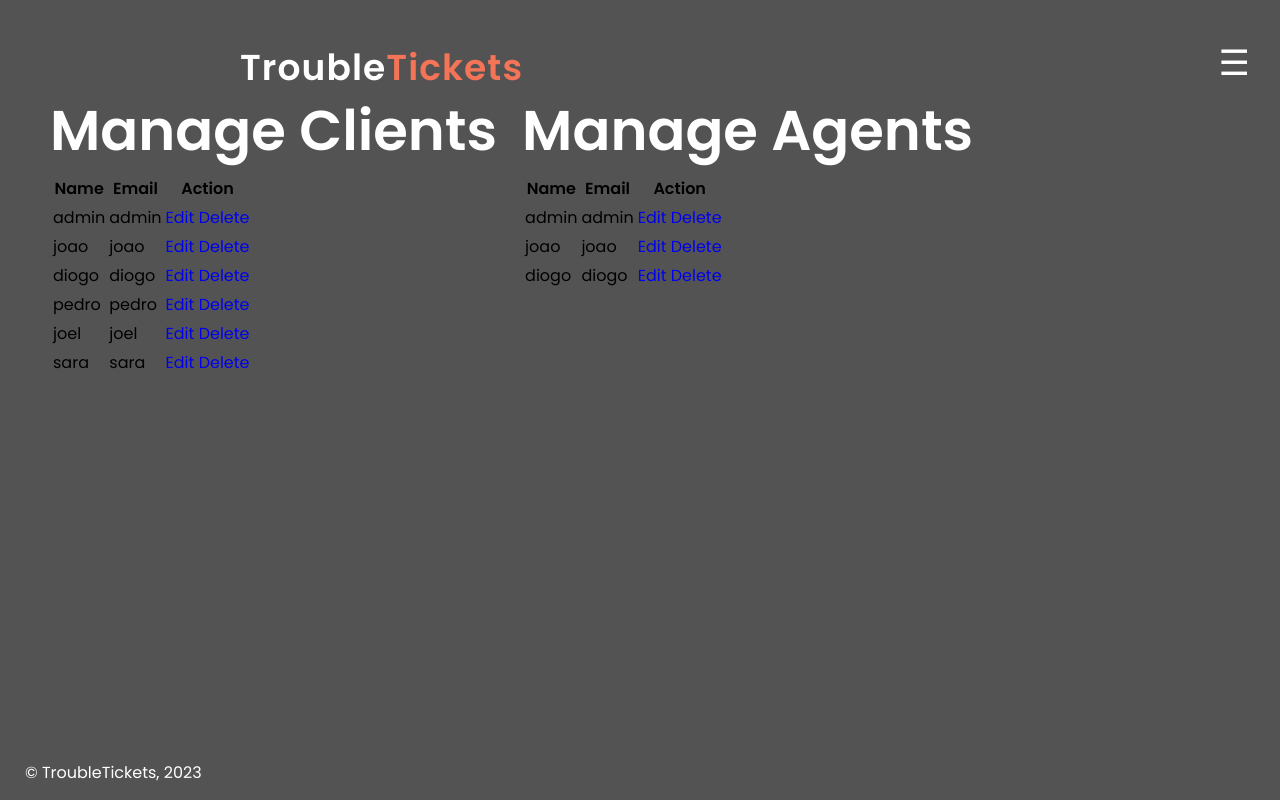
After one commit to Xouteiro/TroubleTickets, a PHP site: page /pages/admin.php in a window 1280 px wide. The commit adds this page. Run offline with PHP 8.4, Linux system fonts and the light colour scheme; the visitor is signed in with stand-in values (Sample User, id 1); data comes from the database, SQL or seed files in the repository.

Commit message:
Admin page

```diff
--- a/css/layout.css
+++ b/css/layout.css
@@ -1,4 +1,3 @@
-
 body {
     display: grid;
     grid-template-columns: 75% 10% 15%;
@@ -28,14 +27,16 @@ header>h1 {
 
 
 /* Hide the menu by default */
-nav#menu, div.username, div.filler{
+nav#menu,
+div.username,
+div.filler {
     display: none;
 }
 
 input#sidebar:not(:checked)+.sidebar {
     display: flex;
     grid-column: 2/-1;
-    grid-row:1/2;
+    grid-row: 1/2;
     justify-self: end;
     align-self: end;
     padding-right: 30px;
@@ -61,19 +62,19 @@ input#sidebar:checked~.username {
     align-content: center;
 }
 
-.username img{
+.username img {
     grid-column: 1/2;
     justify-self: end;
     align-self: center;
     margin-left: 35px;
 }
 
-.username h3{
+.username h3 {
     grid-column: 2/-1;
     justify-self: start;
     align-self: center;
     padding-left: 15px;
-    margin:0px;
+    margin: 0px;
 }
 
 
@@ -96,12 +97,12 @@ input#sidebar:checked~#menu {
 
 nav#menu ul {
     display: grid;
-    grid-template-rows: 1fr 1fr 1fr  1fr;
+    grid-template-rows: 1fr 1fr 1fr 1fr 1fr;
     padding: 0px;
     margin: 0px;
 }
 
-ul li{
+ul li {
     display: flex;
     align-items: center;
     justify-content: center;
@@ -109,8 +110,9 @@ ul li{
 
 
 
-#logout,#login {
-    grid-row: 4/-1;
+#logout,
+#login {
+    grid-row: 5/-1;
     align-self: end;
     justify-self: start;
     padding-left: 35px;
@@ -199,111 +201,118 @@ ul li{
 }
 
 
-section#client-tickets{
-    display:grid;
+section#client-tickets {
+    display: grid;
     grid-column: 1/-1;
-    grid-row:2/5;
-    grid-template-rows:16% 10% 32% 10% 32%;
+    grid-row: 2/5;
+    grid-template-rows: 16% 10% 32% 10% 32%;
 }
 
 
-input#sidebar:checked~section#client-tickets{
-    display:grid;
+input#sidebar:checked~section#client-tickets {
+    display: grid;
     grid-column: 1/2;
-    grid-row:2/5;
-    grid-template-rows:16% 10% 32% 10% 32%;
+    grid-row: 2/5;
+    grid-template-rows: 16% 10% 32% 10% 32%;
 }
 
 
-section#client-tickets>h2{
+section#client-tickets>h2 {
     display: flex;
     grid-row: 1/2;
     align-self: center;
 }
-section#client-tickets:nth-child(3){
+
+section#client-tickets:nth-child(3) {
     display: flex;
     grid-row: 2/3;
     align-items: center;
 }
-div.open-tickets{
+
+div.open-tickets {
     display: flex;
-    grid-row:3/4;
+    grid-row: 3/4;
     align-items: center;
 }
-section#client-tickets:nth-child(2){
-    display:flex;
+
+section#client-tickets:nth-child(2) {
+    display: flex;
     grid-row: 4/5;
     align-items: center;
 }
-div.solved-tickets{
+
+div.solved-tickets {
     display: flex;
-    grid-row:5/-1;
+    grid-row: 5/-1;
     align-items: center;
 }
 
-a.ticket{
+a.ticket {
     display: flex;
     flex-direction: column;
-    margin:8px;
+    margin: 8px;
     margin-left: 12px;
     width: 12em;
     height: 90%;
 
 }
 
-section#faq{
-    display:grid;
+section#faq {
+    display: grid;
     grid-column: 1/-1;
-    grid-row:2/5;
+    grid-row: 2/5;
     gap: 10px;
     grid-template-columns: 20% 80%;
     grid-template-rows: 15% 85%;
 }
-input#sidebar:checked~section#faq{
-    display:grid;
+
+input#sidebar:checked~section#faq {
+    display: grid;
     grid-column: 1/2;
-    grid-row:2/5;
+    grid-row: 2/5;
     grid-template-columns: 20% 80%;
     grid-template-rows: 15% 85%;
 }
 
-section#faq h2{
+section#faq h2 {
     grid-column: 1/-1;
     grid-row: 1/2;
 }
-section#faq div.departments{
+
+section#faq div.departments {
     grid-column: 1/2;
     grid-row: 2/-1;
     padding-left: 10px;
     padding-right: 10px;
 }
-input#sidebar:checked~section#faq div.questions{
+
+input#sidebar:checked~section#faq div.questions {
     grid-column: 2/-1;
     grid-row: 2/-1;
     margin-right: 30px;
 }
 
-section#faq div.questions{
+section#faq div.questions {
     grid-column: 2/-1;
     grid-row: 2/-1;
     margin-right: 80px;
 }
 
 
-section#message{
+section#message {
     display: flex;
     grid-column: 1/-1;
-    grid-row:2/5;
+    grid-row: 2/5;
     flex-direction: column;
 }
 
-input#sidebar:checked~section#message{
+input#sidebar:checked~section#message {
     grid-column: 1/2;
-    grid-row:2/5;
+    grid-row: 2/5;
 }
 
 
-section#message div.client-message{
+section#message div.client-message {
     display: flex;
     flex-direction: column;
     justify-content: flex-end;
@@ -314,9 +323,16 @@ section#message div.agent-message {
     flex-direction: column;
 }
 
+section#user_manager {
+    display: flex;
+    grid-column: 1/-1;
+    grid-row: 2/5;
+}
 
-
-
+input#sidebar:checked~section#user_manager {
+    grid-column: 1/2;
+    grid-row: 2/5;
+}
 
 
 footer {
--- a/database/client.class.php
+++ b/database/client.class.php
@@ -148,6 +148,28 @@ class Client
         }
     }
 
+    static function getAgents(PDO $db, int $count): array
+    {
+        $stmt = $db->prepare(
+            'SELECT c.client_id AS t1, c.username, c.password, c.email
+            FROM CLIENTS c
+            INNER JOIN AGENTS a ON c.client_id = a.client_id
+            LIMIT ?'
+        );
+        $stmt->execute(array($count));
+
+        $users = array();
+        while ($user = $stmt->fetch()) {
+            $users[] = new Client(
+                $user['t1'],
+                $user['username'],
+                $user['password'],
+                $user['email'],
+            );
+        }
+        return $users;
+    }
+
     static function isAdmin(PDO $db, $id)
     {
         $stmt = $db->prepare('SELECT * FROM ADMINS WHERE client_id = ?');
--- /dev/null
+++ b/pages/admin.php
@@ -0,0 +1,19 @@
+<?php
+declare(strict_types=1);
+
+require_once(__DIR__ . '/../utils/session.php');
+require_once(__DIR__ . '/../database/connection.db.php');
+require_once(__DIR__ . '/../templates/normal.php');
+require_once(__DIR__ . '/../templates/admin_template.php');
+
+$session = new Session();
+
+$db = getDatabaseConnection();
+
+
+output_header($session);
+output_admin($db, $session);
+output_footer();
+
+
+?>
--- /dev/null
+++ b/templates/admin_template.php
@@ -0,0 +1,85 @@
+<?php
+declare(strict_types=1);
+
+require_once(__DIR__ . '/../database/connection.db.php');
+require_once(__DIR__ . '/../database/client.class.php');
+
+
+function output_admin(PDO $db, Session $session)
+{
+    // Check if the user is authenticated as an admin
+    if (!Client::isAdmin($db, $session->getId())) {
+        header('HTTP/1.1 403 Forbidden');
+        exit('Access denied. You must be an admin to access this page.');
+    }
+    $clients = Client::getClients($db, 10);
+    $agents = Client::getAgents($db, 10);
+
+    // Output the HTML for managing users
+    ?>
+    <section id="user_manager">
+        <section id="client_manager">
+            <h2>Manage Clients</h2>
+
+            <table>
+                <thead>
+                    <tr>
+                        <th>Name</th>
+                        <th>Email</th>
+                        <th>Action</th>
+                    </tr>
+                </thead>
+                <tbody>
+                    <?php foreach ($clients as $client): ?>
+                        <tr>
+                            <td>
+                                <?= $client->username ?>
+                            </td>
+                            <td>
+                                <?= $client->email ?>
+                            </td>
+                            <td>
+                                <a href="edit_client.php?id=<?= $client->id ?>">Edit</a>
+                                <a href="action_delete_client.php?id=<?= $client->id ?>">Delete</a>
+                            </td>
+                        </tr>
+                    <?php endforeach; ?>
+                </tbody>
+            </table>
+        </section>
+        <section id="agent_manager">
+            <h2>Manage Agents</h2>
+
+            <table>
+                <thead>
+                    <tr>
+                        <th>Name</th>
+                        <th>Email</th>
+                        <th>Action</th>
+                    </tr>
+                </thead>
+                <tbody>
+                    <?php foreach ($agents as $agent): ?>
+                        <tr>
+                            <td>
+                                <?= $agent->username ?>
+                            </td>
+                            <td>
+                                <?= $agent->email ?>
+                            </td>
+                            <td>
+                                <a href="edit_agent.php?id=<?= $agent->id ?>">Edit</a>
+                                <a href="delete_agent.php?id=<?= $agent->id ?>">Delete</a>
+                            </td>
+                        </tr>
+                    <?php endforeach; ?>
+                </tbody>
+            </table>
+        </section>
+    </section>
+    <?php
+}
+
+
+
+?>
--- a/templates/normal.php
+++ b/templates/normal.php
@@ -9,7 +9,7 @@ function output_header(Session $session)
   require_once(__DIR__ . '/../database/connection.db.php');
   require_once(__DIR__ . '/../database/client.class.php');
 
-  if($session->isLoggedIn()){
+  if ($session->isLoggedIn()) {
     $db = getDataBaseConnection();
     $client = Client::getClientById($db, $session->getId());
   }
@@ -22,7 +22,8 @@ function output_header(Session $session)
     <meta charset="UTF-8">
     <meta name="viewport" content="width=device-width, initial-scale=1.0">
     <link rel="stylesheet" href="https://fonts.googleapis.com/icon?family=Material+Icons">
-    <link rel="stylesheet" href="https://fonts.googleapis.com/css2?family=Material+Symbols+Rounded:opsz,wght,FILL,GRAD@20..48,100..700,0..1,-50..200" />
+    <link rel="stylesheet"
+      href="https://fonts.googleapis.com/css2?family=Material+Symbols+Rounded:opsz,wght,FILL,GRAD@20..48,100..700,0..1,-50..200" />
     <link href="../css/style.css" rel="stylesheet">
     <link href="../css/text.css" rel="stylesheet">
     <link href="../css/layout.css" rel="stylesheet">
@@ -38,10 +39,12 @@ function output_header(Session $session)
     <input type="checkbox" id="sidebar">
     <label class="sidebar" for="sidebar"></label>
     <?php
-    if($session->isLoggedIn()) {?>
+    if ($session->isLoggedIn()) { ?>
       <div class="username">
         <img src="https://picsum.photos/200" alt="profile photo">
-    <h3><?php echo $client->username ?></h3>
+        <h3>
+          <?php echo $client->username ?>
+        </h3>
       </div>
     <?php } else { ?>
       <div class="filler"></div>
@@ -58,6 +61,10 @@ function output_header(Session $session)
         <?php
         if ($session->isLoggedIn()) { ?>
           <li><a href="../pages/tickets_client.php">My</a><a href="../pages/tickets_client.php">Tickets</a></li>
+          <?php if (Client::isAdmin($db, $session->getId())) { ?>
+            <li><a href="../pages/admin.php">Admin</a><a href="../pages/admin.php">Page</a></li>
+          <?php }
+          ?>
           <li><a href="../pages/faq.php">FAQ</a></li>
         <?php } else { ?>
           <li><a href="../pages/faq.php">FAQ</a></li>
```
Also changed, not shown: actions/action_delete_client.php (added). Lines whose indentation alone changed are shown as unchanged.
